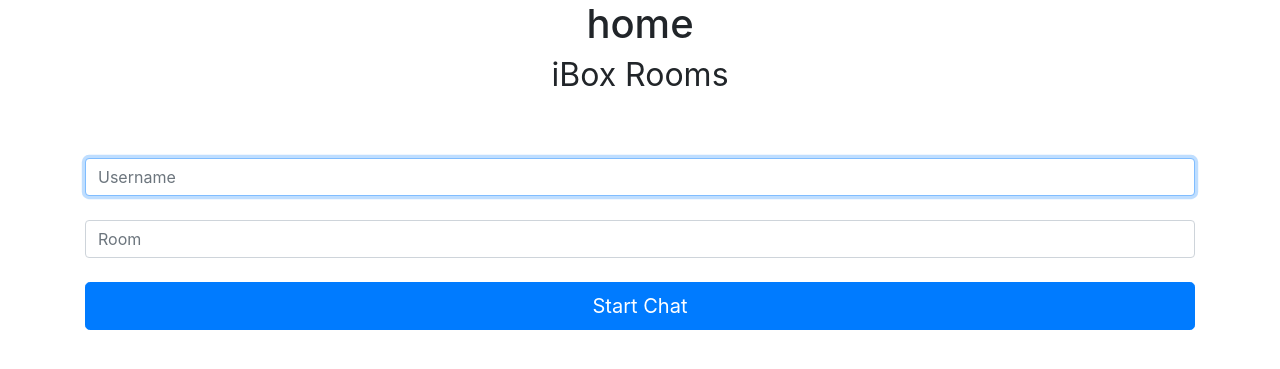
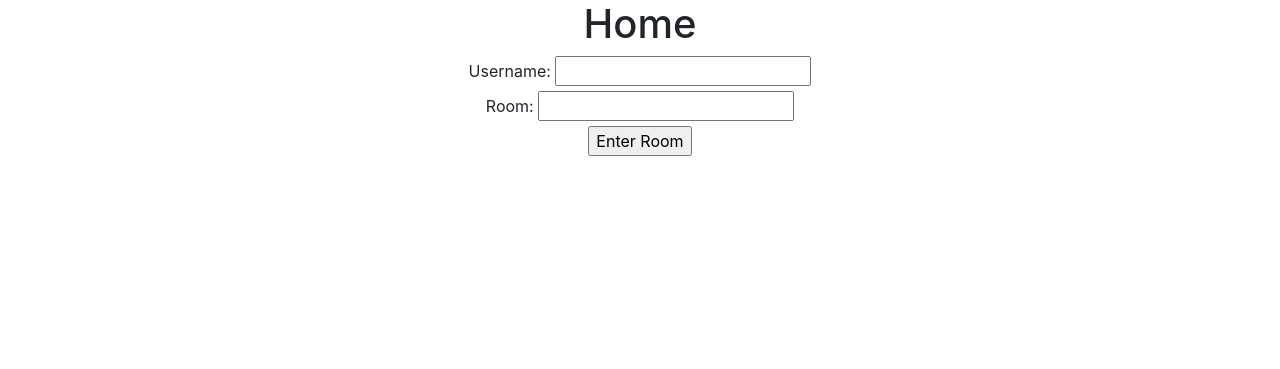
Before and after one commit to xhoodie123/iBox-Flask-, a Flask app: template website/templates/home.html in a window 1280 px wide. Shown: the part 56-425 px from the top of the page. Run offline with Flask 2, Linux system fonts and the light colour scheme; the template is opened without the code that fills it: values that come from a table or form of the project are taken from there, others are empty; parts of the project's set-up code (start-up, migrations or seed data) failed here and were passed over; some libraries are stand-ins or nearby versions.

Commit message:
Update home.html

```diff
--- a/website/templates/home.html
+++ b/website/templates/home.html
@@ -1,12 +1,12 @@
 {% extends "base.html" %} {% block title %}Home{% endblock %}
 {% block content %}
-<h1 align="center">home</h1>
+<h1 align="center">Home</h1>
 <body class="text-center">
-  <form class="form-signin" action="{{url_for('views.chat')}}" method="POST">
-    <h1 class="h2 mb-3 font-weight-normal">iBox Rooms</h1><br><br>
-    <input type="text" id="username" name="username" class="form-control" placeholder="Username" required autofocus><br>
-    <input type="text" id="room" name="room" class="form-control" placeholder="Room" required><br>
-    <button class="btn btn-lg btn-primary btn-block" value="submit">Start Chat</button>
+  <form method="POST">
+    {{ form.hidden_tag() }}
+    {{ form.username.label }}: {{ form.username() }} {% for error in form.username.errors %}{{ error }}{% endfor %}<br>
+    {{ form.room.label }}: {{ form.room() }} {% for error in form.room.errors %}{{ error }}{% endfor %}<br>
+    {{form.submit()}}
   </form>
 </body>
 {% endblock %}
```
